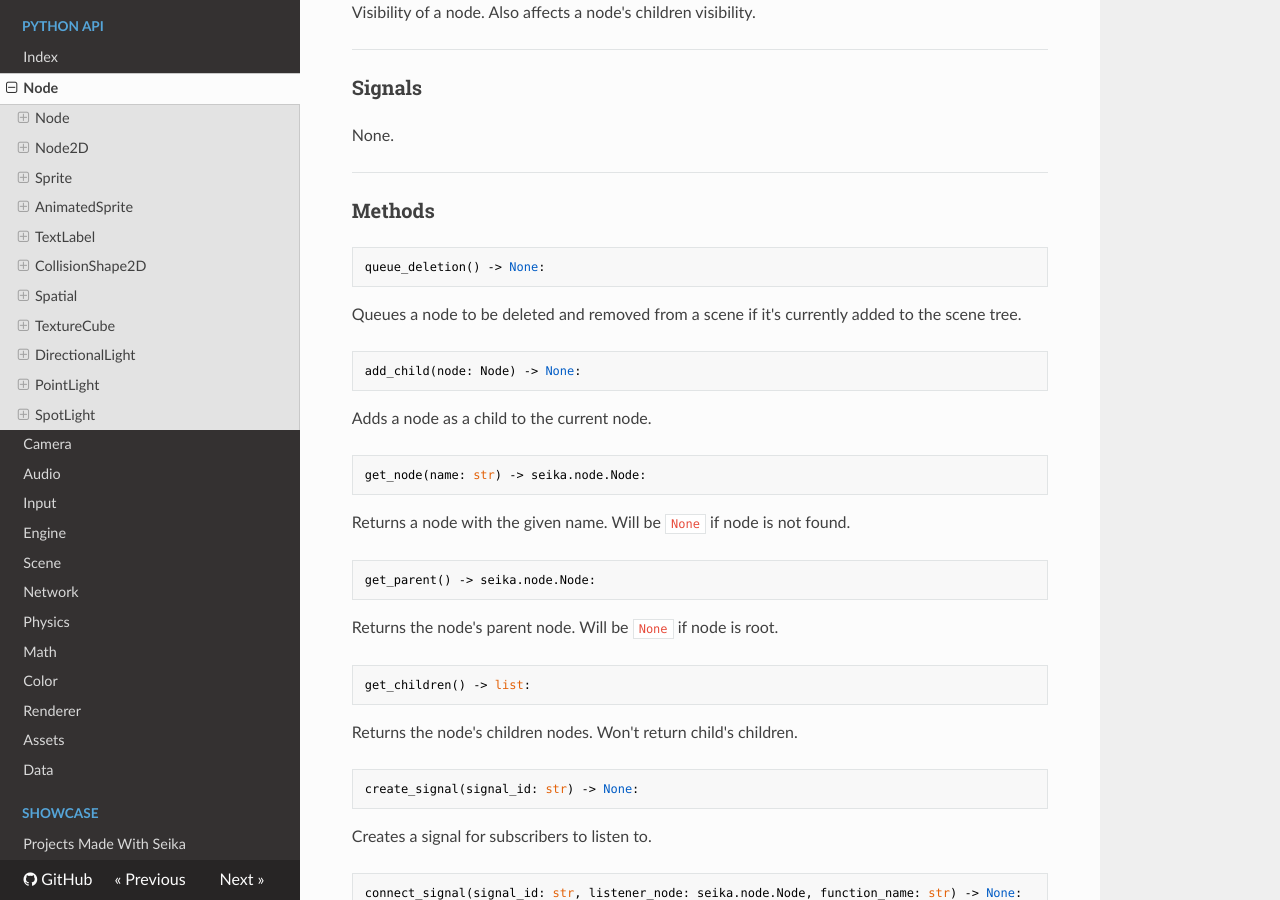
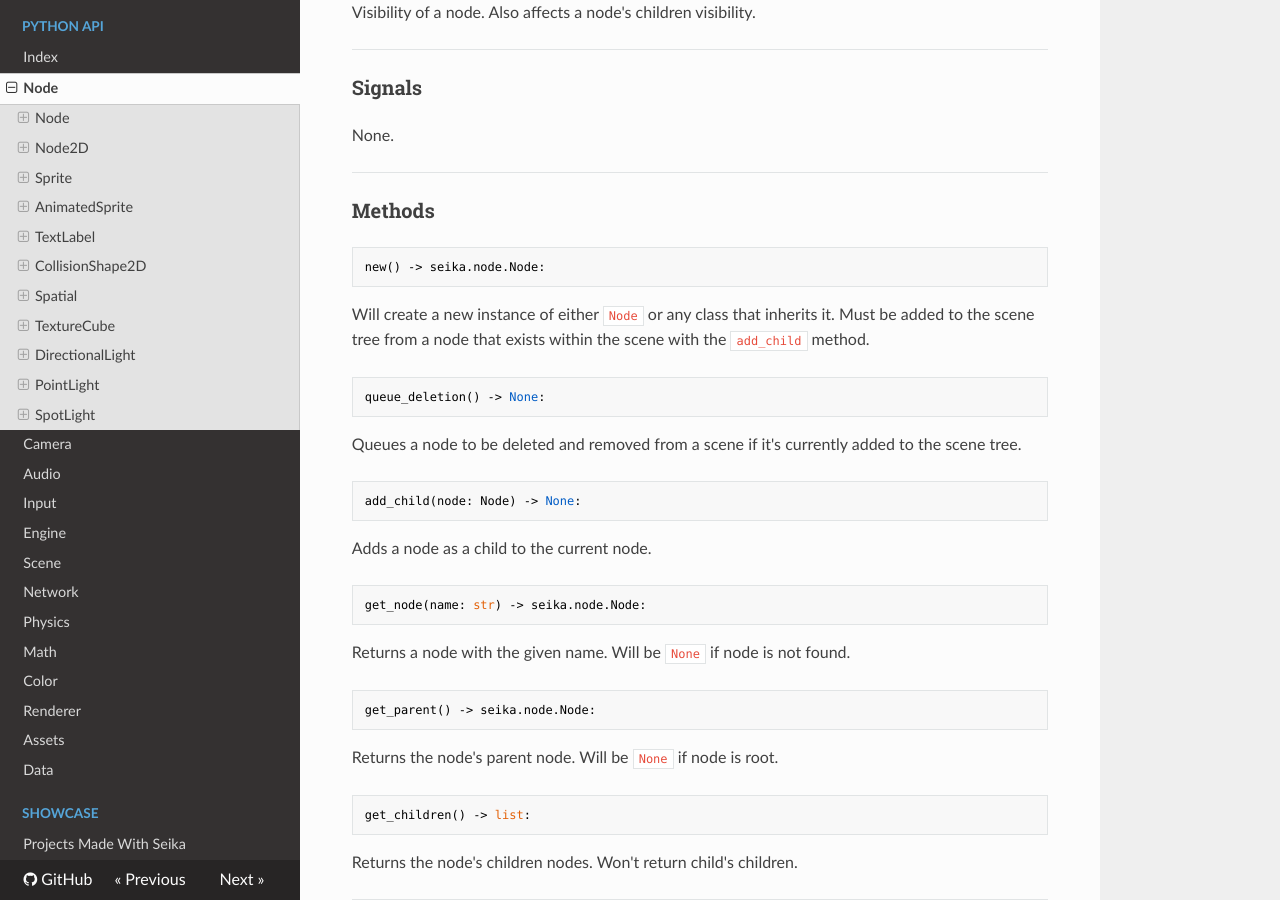
Before and after one commit to Chukobyte/seika-engine, an MkDocs documentation site: the page built from docs/python_api/node.md, in a window 1280 px wide and 900 px high, scrolled down 625 px. Built offline with MkDocs 1.6.1, drawn with Linux system fonts in a browser that asks for light colours; nearby versions of some CDN libraries.

Commit message:
Adding 'Node.new()' function to documentation.

````diff
--- a/docs/python_api/node.md
+++ b/docs/python_api/node.md
@@ -35,6 +35,12 @@ None.
 ---
 
 ### Methods
+
+```python
+new() -> seika.node.Node:
+```
+
+Will create a new instance of either `Node` or any class that inherits it.  Must be added to the scene tree from a node that exists within the scene with the `add_child` method.
 
 ```python
 queue_deletion() -> None:
--- a/version.json
+++ b/version.json
@@ -1,3 +1,3 @@
 {
-	"version": "0.38.2"
+	"version": "0.39.0"
 }
````
